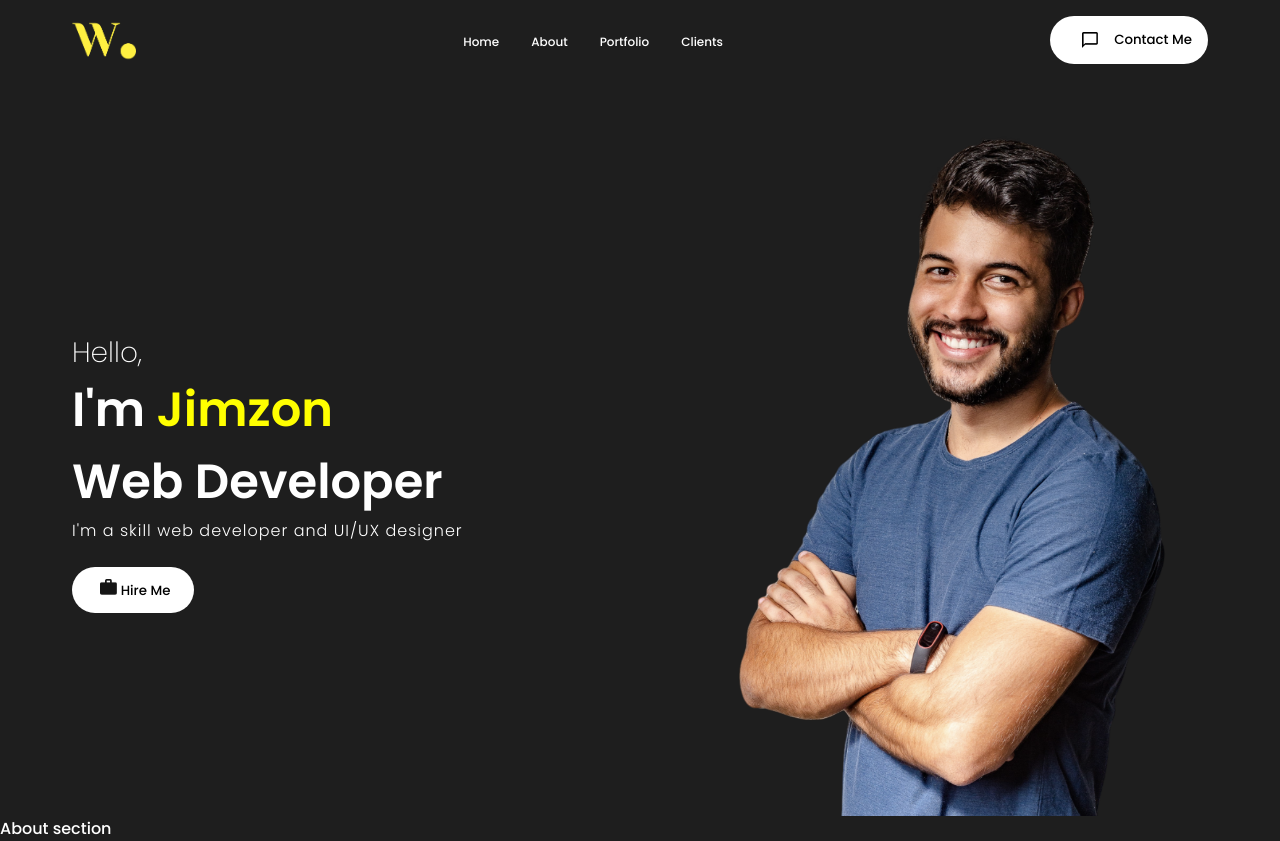
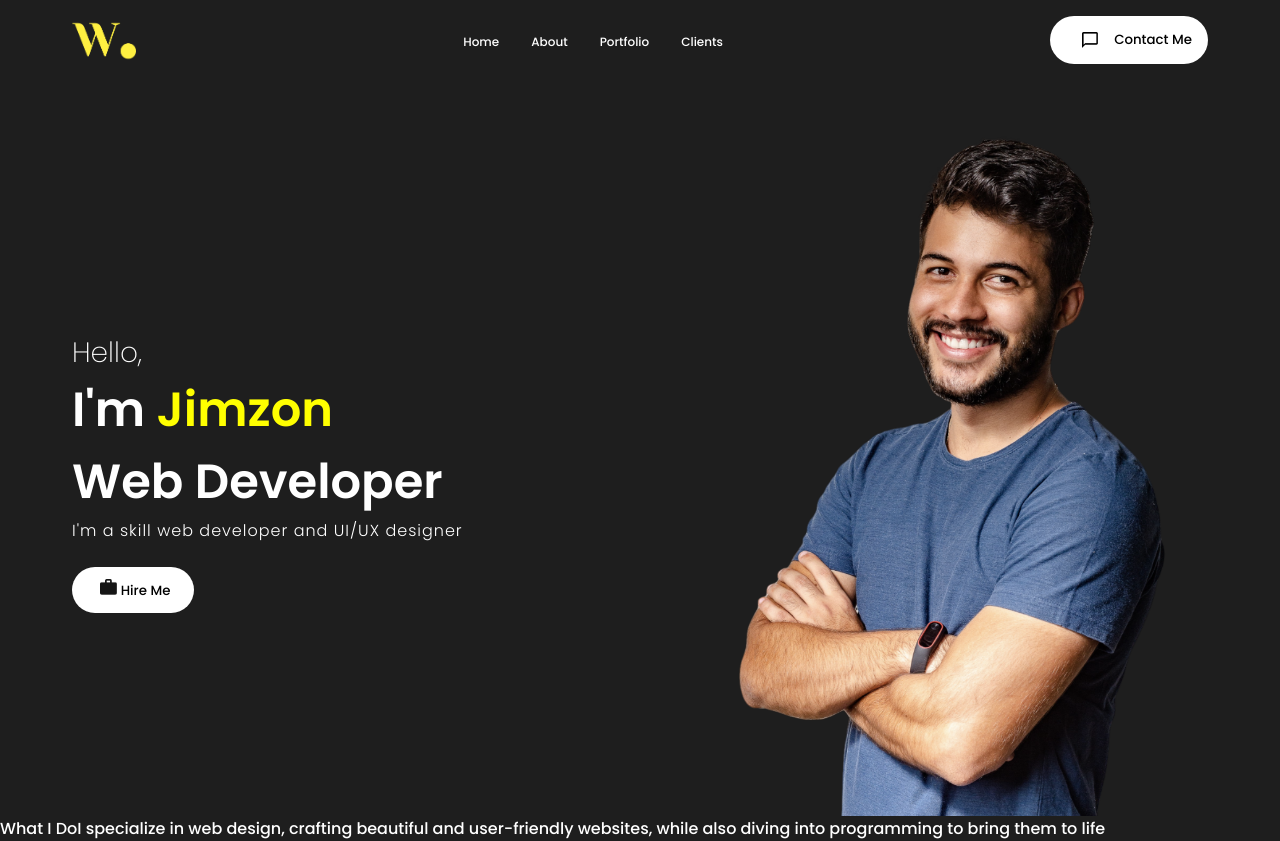
Before and after one commit to Jimzon/React-Portfolio, a React (Create React App) app: page / in a window 1280 px wide. Built offline with nearby package versions, Linux system fonts and the light colour scheme.

Commit message:
modified skills js

```diff
--- a/src/components/Skills/skills.js
+++ b/src/components/Skills/skills.js
@@ -1,8 +1,19 @@
 import React from "react";
 import "./skills.css";
+import UIDesign from "../../assets/ui-design.png";
+import WebDesign from "../../assets/website-design.png";
+import AppDesign from "../../assets/app-design.png";
 
 const Skills = () => {
-  return <section id="skills">About section</section>;
+  return (
+    <section id="skills">
+      <span className="skillTitle">What I Do</span>
+      <span className="skillDesc">
+        I specialize in web design, crafting beautiful and user-friendly
+        websites, while also diving into programming to bring them to life
+      </span>
+    </section>
+  );
 };
 
 export default Skills;
```
